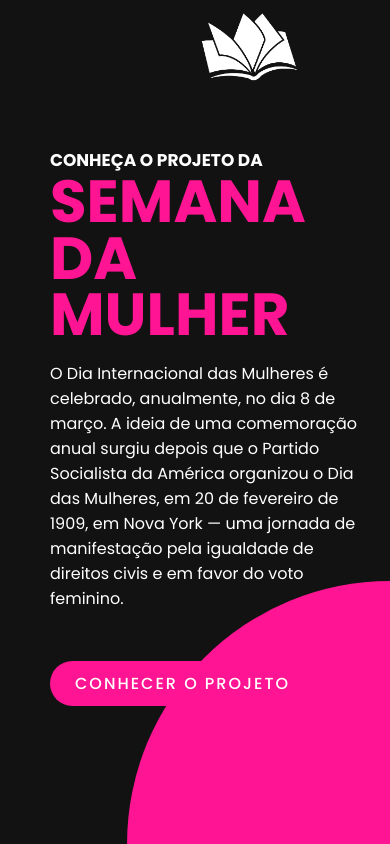
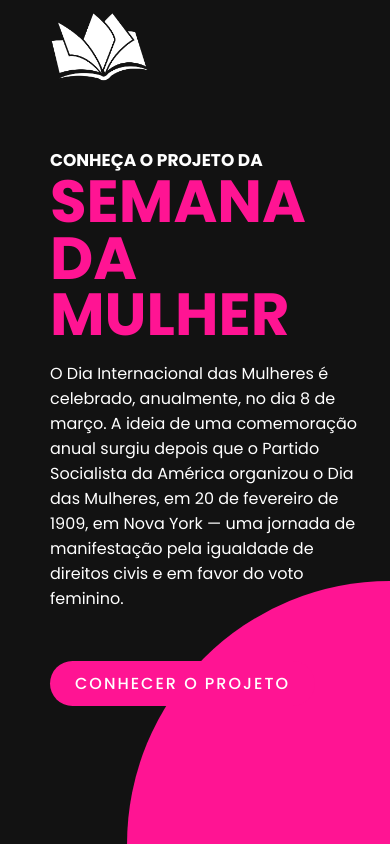
Before and after one commit to ZeR0vi/semana-da-mulher, a React (Vite) app: page / in a window 390 px wide. Built offline with nearby package versions, Linux system fonts and the light colour scheme.

Commit message:
Add files via upload

```diff
--- a/src/styles/main.scss
+++ b/src/styles/main.scss
@@ -149,5 +149,18 @@ header .navigation li a {
             display: block;
       }
 
+      header a {
+            margin-left: 0px;
+      }
+      header nav {
+            margin-right: 0px;
+      }
+
+      .logo{
+            margin-left: 50px;
+      }
+
+
+
 
 }
```
